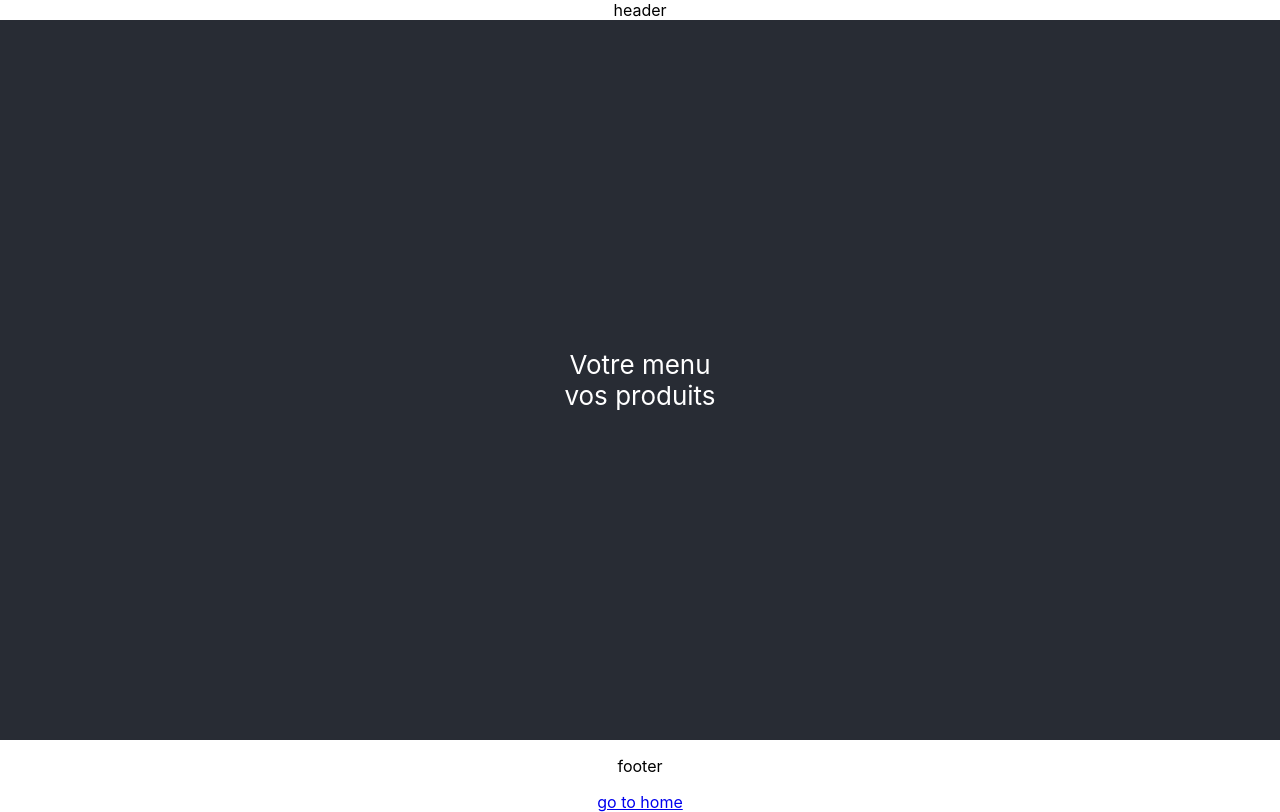
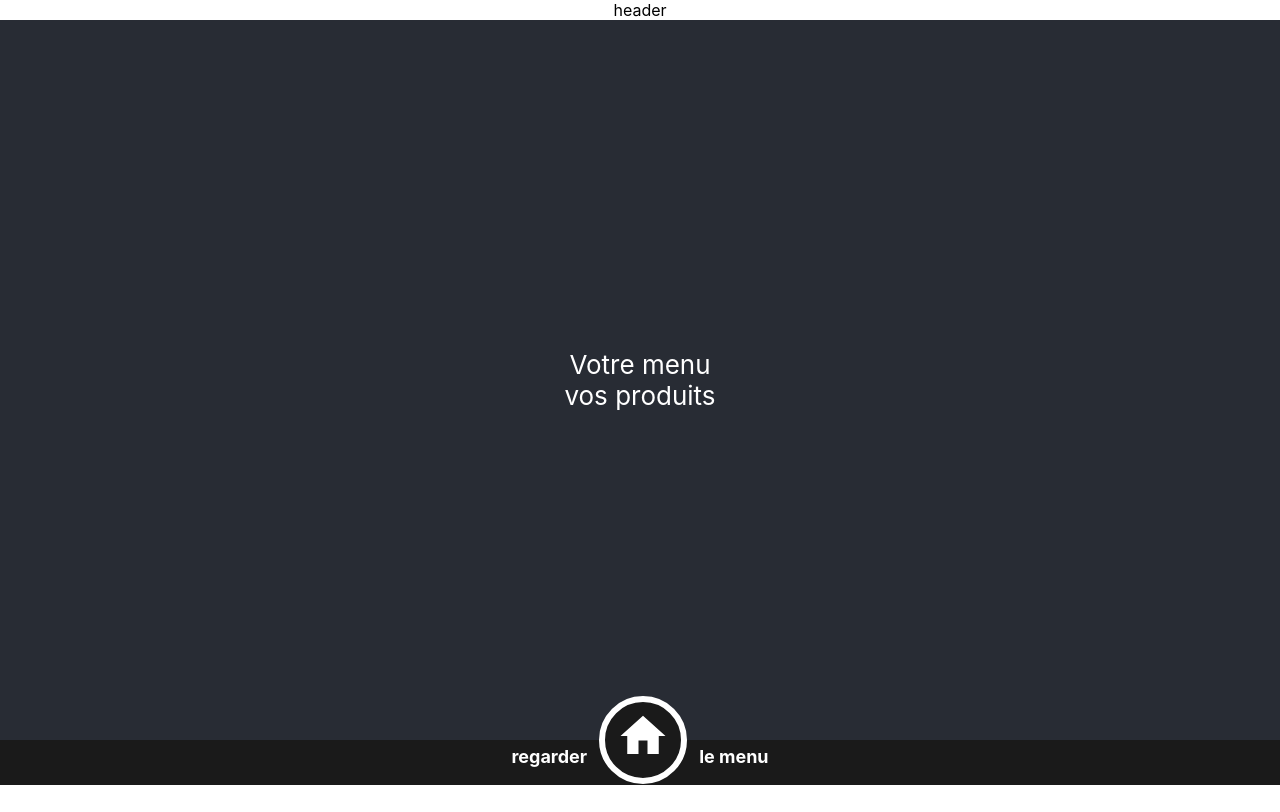
Before and after one commit to vk-573/react-menu-interview, a React (Create React App) app: page /menu in a window 1280 px wide. Built offline with nearby package versions, Linux system fonts and the light colour scheme.

Commit message:
feat(footer): adding style to footer && adding sass

```diff
--- a/package.json
+++ b/package.json
@@ -19,6 +19,7 @@
     "eslint-config-prettier": "^6.11.0",
     "eslint-plugin-prettier": "^3.1.4",
     "eslint-plugin-react": "^7.20.6",
+    "node-sass": "^4.14.1",
     "prettier": "^2.1.1",
     "react": "^16.13.1",
     "react-dom": "^16.13.1",
--- a/src/App.tsx
+++ b/src/App.tsx
@@ -1,5 +1,5 @@
 import React from "react";
-import "./App.css";
+import "./styles/App.scss";
 import { Route, BrowserRouter as Router, Switch } from "react-router-dom";
 
 import Header from "./components/header/header";
@@ -16,7 +16,7 @@ function App() {
     <Router>
       <div className="App">
         <Header />
-        <div className="App-header">
+        <div className="main-layout">
           <Switch>
             <Route exact path="/" component={Home} />
             <Route exact path="/menu" component={Menu} />
--- /dev/null
+++ b/src/components/footer/footer.scss
@@ -0,0 +1,30 @@
+@import "../../styles/variables";
+
+
+.footer-layout {
+  padding: 6px;
+  flex-direction: row;
+  justify-content: center;
+  max-height:33px;
+  color: white;
+  font-weight: 700;
+  font-size:18px;
+  background-color: $dark-bg-first;
+  a {
+    margin: 0px 12px 0px 12px;
+  }
+  .circle {
+    border-radius: 50%;
+    position: relative;
+    border: 6px solid white;
+    background-color: $dark-bg-first;
+    // height: 76px;
+    // width: 76px;
+    bottom: 50px;
+  }
+  .icon {
+    margin-top:7px;
+    font-size:54px;
+    color: white;
+  }
+}
--- a/src/components/footer/footer.tsx
+++ b/src/components/footer/footer.tsx
@@ -1,13 +1,23 @@
 import React from "react";
-// import { NavLink } from "react-router-dom";
 import { NavLink } from "react-router-dom";
+
+import {
+  Home as HomeIcon,
+  MenuBook as MenuIcon
+} from "@material-ui/icons";
+import "./footer.scss";
 
 export const Footer = ({}: any) => {
   return (
-    <div>
-      <p>footer</p>
-      <NavLink exact to="/menu" activeClassName="hidden">go to menu</NavLink>
-      <NavLink exact to="/" activeClassName="hidden">go to home</NavLink>
+    <div className="flex footer-layout">
+      <div>regarder</div>
+      <NavLink className="circle" exact to="/menu" activeClassName="hidden">
+        <MenuIcon className="icon" />
+      </NavLink>
+      <NavLink className="circle" exact to="/" activeClassName="hidden">
+        <HomeIcon className="icon" />
+      </NavLink>
+      <div>le menu</div>
     </div>
   );
 };
--- a/src/App.css
+++ b/src/styles/App.scss
@@ -1,3 +1,5 @@
+@import "variables";
+
 .App {
   text-align: center;
   min-height: 100vh;
@@ -14,7 +16,7 @@
   }
 }
 
-.App-header {
+.main-layout {
   background-color: #282c34;
   display: flex;
   min-height: 90vh;
@@ -41,3 +43,15 @@
 .hidden {
   display: none;
 }
+
+.flex {
+  display: flex;
+}
+
+.circle {
+  border-radius: 50%;
+  position: relative;
+  border: 6px solid white;
+  height: 76px;
+  width: 76px;
+}
--- /dev/null
+++ b/src/styles/variables.scss
@@ -0,0 +1 @@
+$dark-bg-first: #1A1A1A;
```
Also changed, not shown: 1 other file (tests, documents, lock files or other folders).
